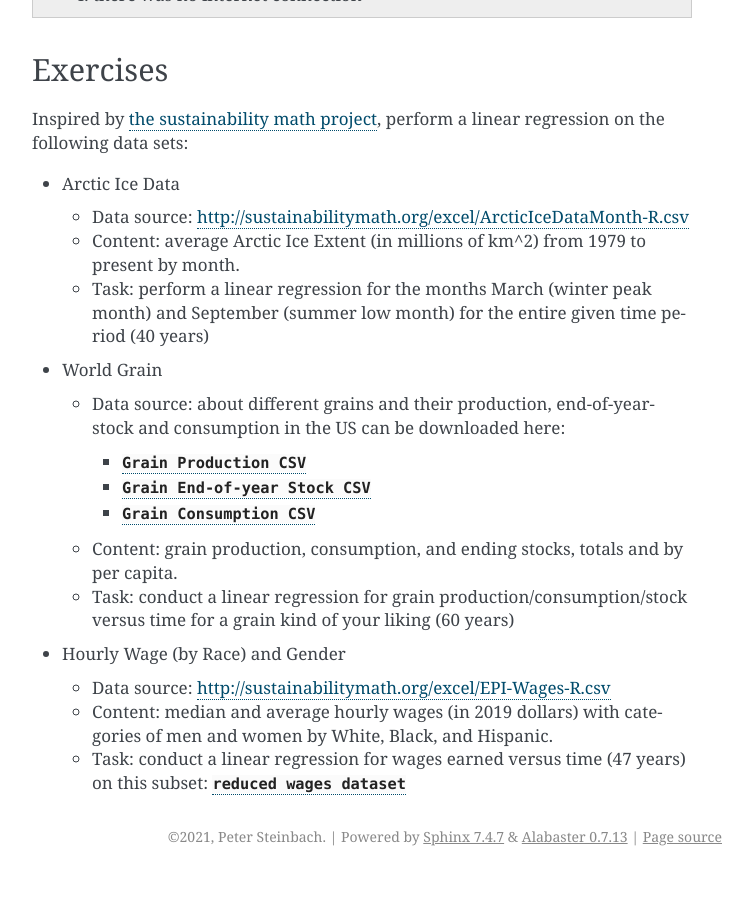
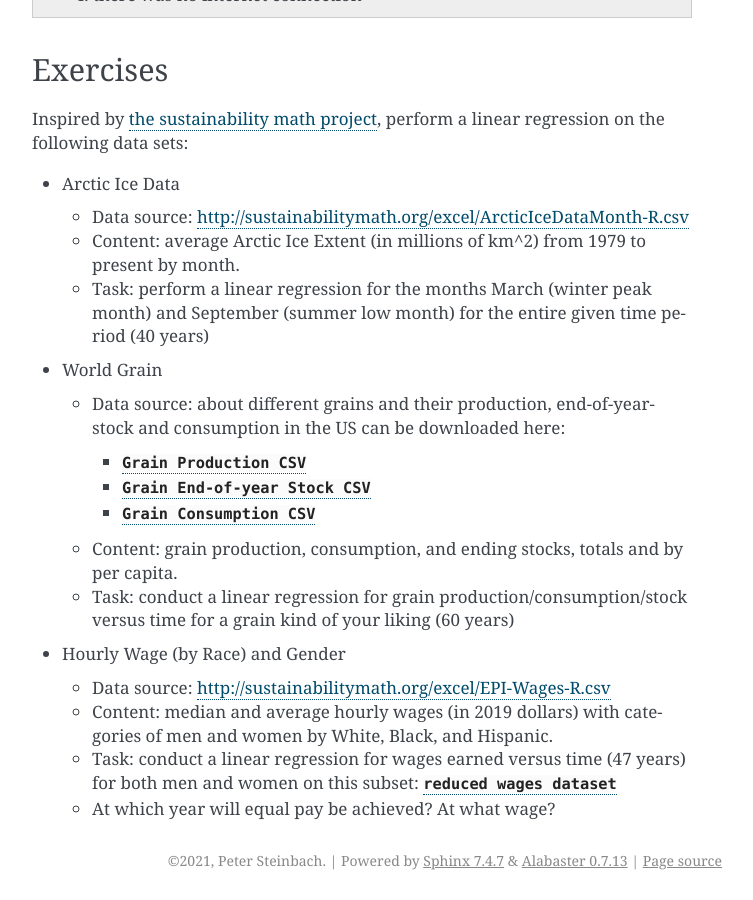
Before and after one commit to deeplearning540/deeplearning540.github.io, a Sphinx documentation site: the page built from source/lesson01/content.rst, in a window 1280 px wide and 900 px high, scrolled down 1611 px. Shown: the whole window, without its empty margins (388-1141 px from the left). Built offline with Sphinx 7.4.7, drawn with Linux system fonts in a browser that asks for light colours; before the commit the page ends 2487 px from its top, so only the background shows below that.

Commit message:
Add equal pay task to lesson 01

```diff
--- a/source/lesson01/content.rst
+++ b/source/lesson01/content.rst
@@ -82,4 +82,5 @@ Inspired by `the sustainability math project <http://sustainabilitymath.org/stat
 
   * Data source: http://sustainabilitymath.org/excel/EPI-Wages-R.csv
   * Content: median and average hourly wages (in 2019 dollars) with categories of men and women by White, Black, and Hispanic.
-  * Task: conduct a linear regression for wages earned versus time (47 years) on this subset: :download:`reduced wages dataset </_static/data/csv/EPI-Wages-subset.csv>`
+  * Task: conduct a linear regression for wages earned versus time (47 years) for both men and women on this subset: :download:`reduced wages dataset </_static/data/csv/EPI-Wages-subset.csv>`
+  * At which year will equal pay be achieved? At what wage?
```
